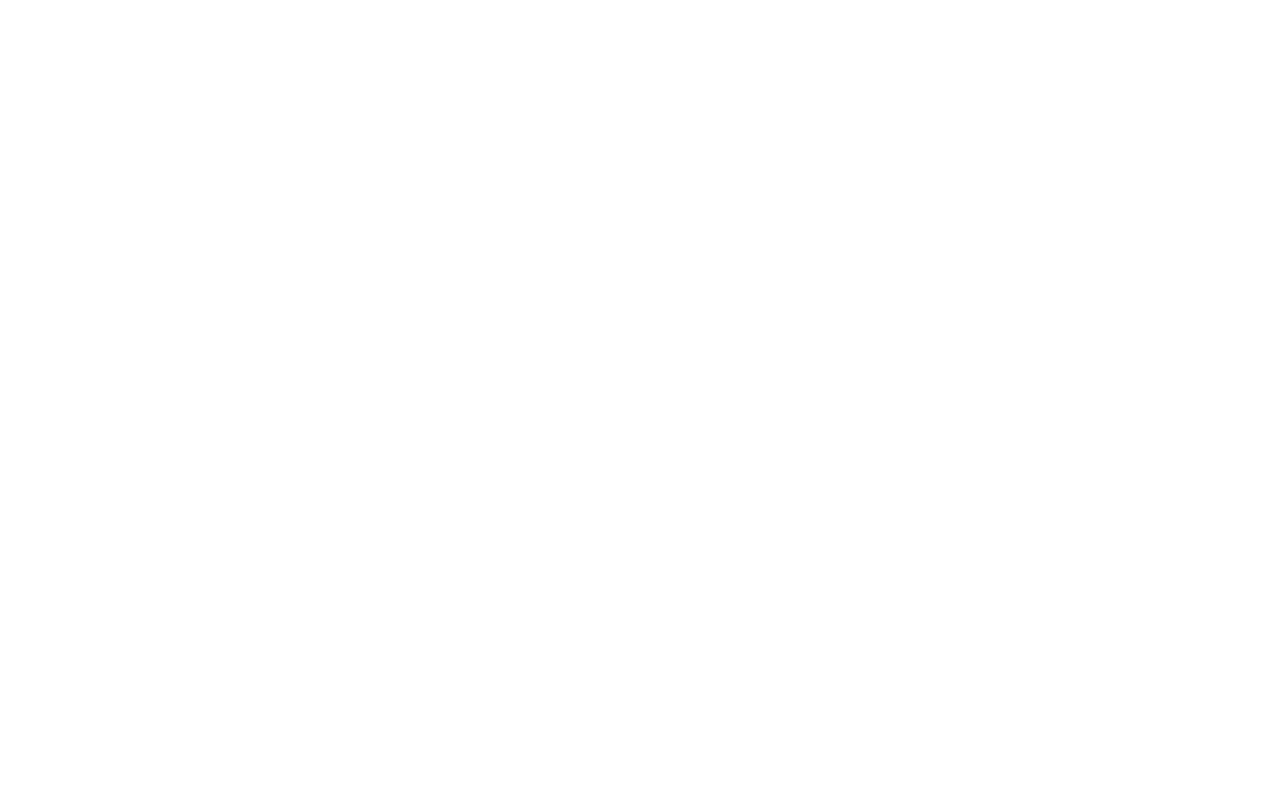
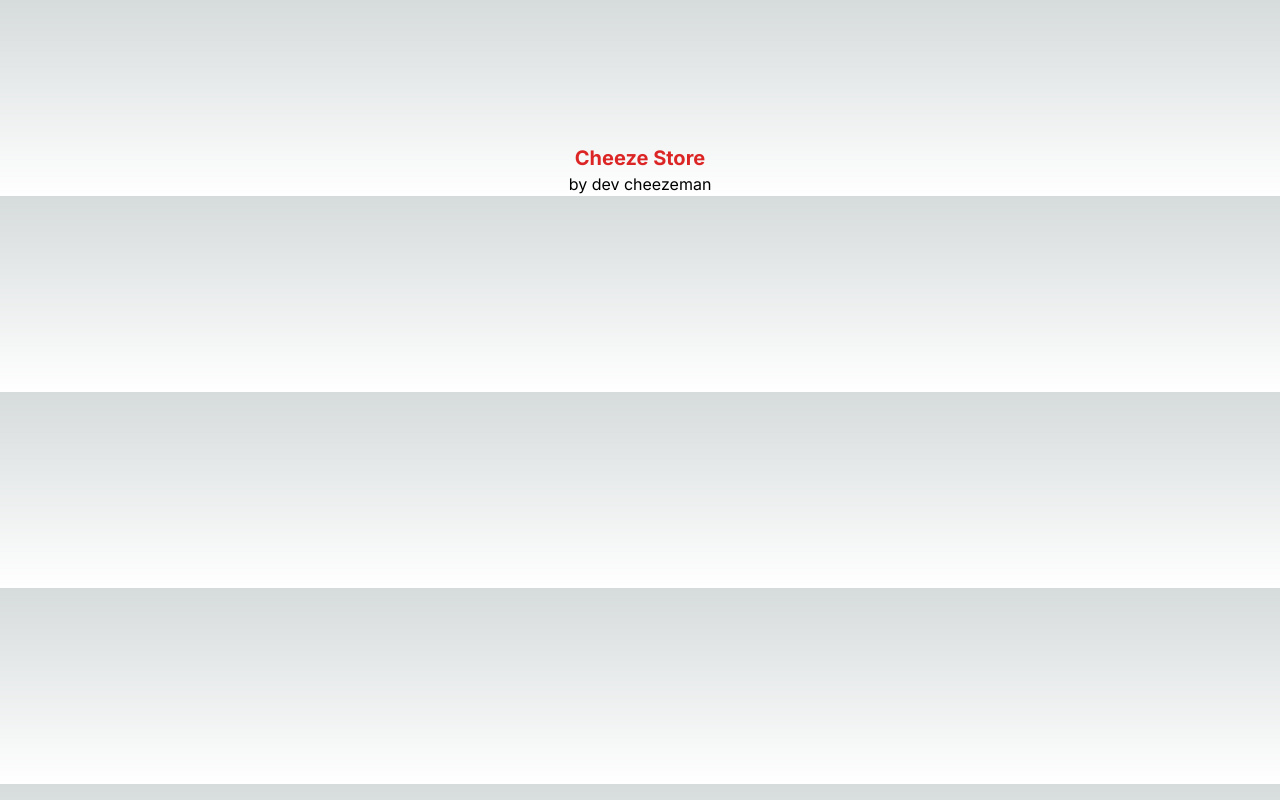
Before and after one commit to Cheeze-Man/next-ts, a Next.js app: page / in a window 1280 px wide. Built offline with nearby package versions, Linux system fonts and the light colour scheme.

Commit message:
edit Home

```diff
--- a/app/globals.css
+++ b/app/globals.css
@@ -3,25 +3,25 @@
 @tailwind utilities;
 
 :root {
-  /* --foreground-rgb: 0, 0, 0;
+  --foreground-rgb: 0, 0, 0;
   --background-start-rgb: 214, 219, 220;
-  --background-end-rgb: 255, 255, 255; */
+  --background-end-rgb: 255, 255, 255;
 }
 
 @media (prefers-color-scheme: dark) {
   :root {
-    /* --foreground-rgb: 255, 255, 255;
+    --foreground-rgb: 255, 255, 255;
     --background-start-rgb: 0, 0, 0;
-    --background-end-rgb: 0, 0, 0; */
+    --background-end-rgb: 0, 0, 0;
   }
 }
 
 body {
-  /* color: rgb(var(--foreground-rgb));
+  color: rgb(var(--foreground-rgb));
   background: linear-gradient(
       to bottom,
       transparent,
       rgb(var(--background-end-rgb))
     )
-    rgb(var(--background-start-rgb)); */
+    rgb(var(--background-start-rgb));
 }
--- a/app/layout.tsx
+++ b/app/layout.tsx
@@ -1,22 +1,22 @@
-import type { Metadata } from 'next'
-import { Inter } from 'next/font/google'
-import './globals.css'
+import type { Metadata } from "next";
+import { Inter } from "next/font/google";
+import "./globals.css";
 
-const inter = Inter({ subsets: ['latin'] })
+const inter = Inter({ subsets: ["latin"] });
 
 export const metadata: Metadata = {
-  title: 'Create Next App',
-  description: 'Generated by create next app',
-}
+  title: "Cheeze Store",
+  description: "Store by CheezeMan",
+};
 
 export default function RootLayout({
   children,
 }: {
-  children: React.ReactNode
+  children: React.ReactNode;
 }) {
   return (
     <html lang="en">
       <body className={inter.className}>{children}</body>
     </html>
-  )
+  );
 }
--- a/app/page.tsx
+++ b/app/page.tsx
@@ -1,5 +1,10 @@
 export default function Home() {
   return (
-    <main className="flex min-h-screen flex-col items-center justify-between p-24"></main>
+    <main className="w-screen">
+      <h4 className="text-center text-red-600 text-xl font-bold mt-36">
+        Cheeze Store
+      </h4>
+      <p className="text-center">by dev cheezeman</p>
+    </main>
   );
 }
```
